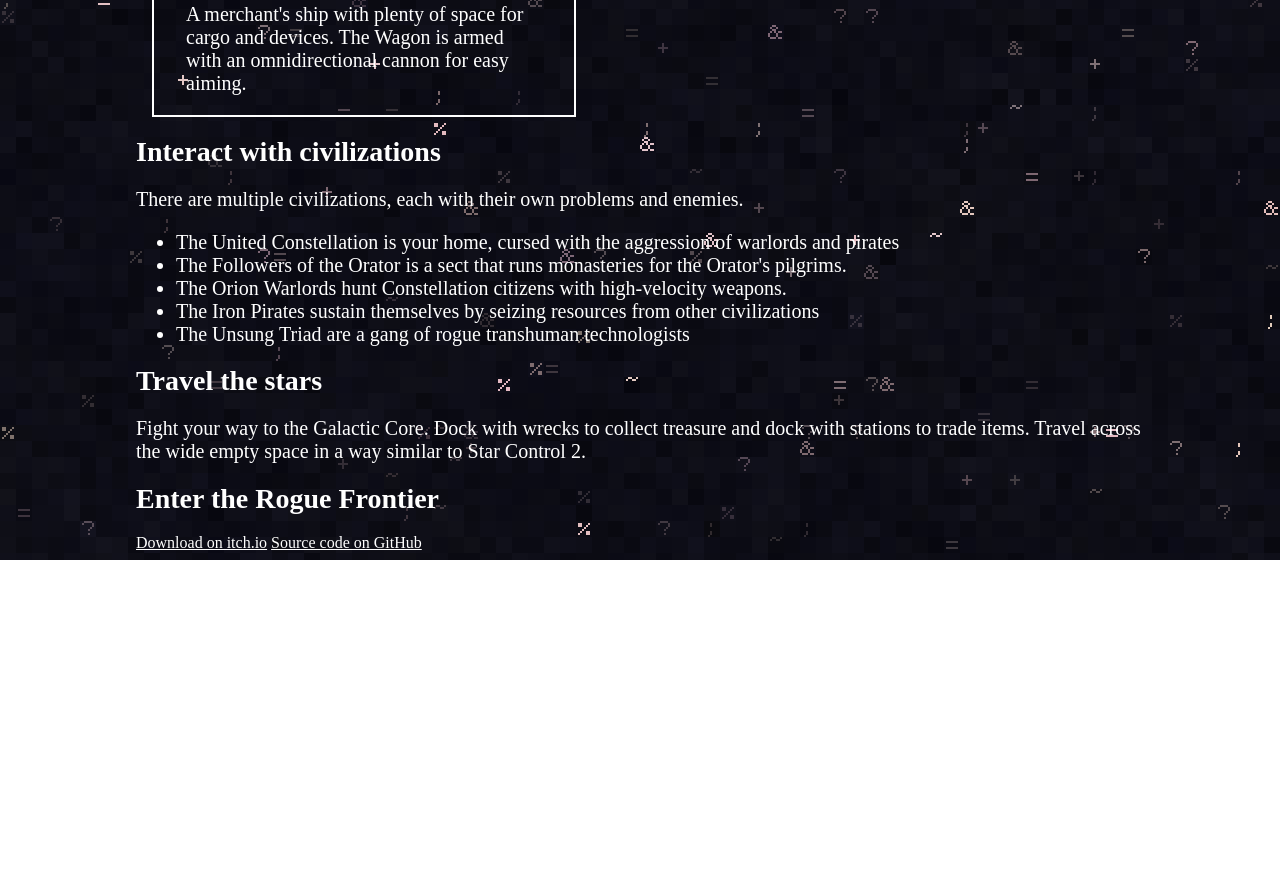
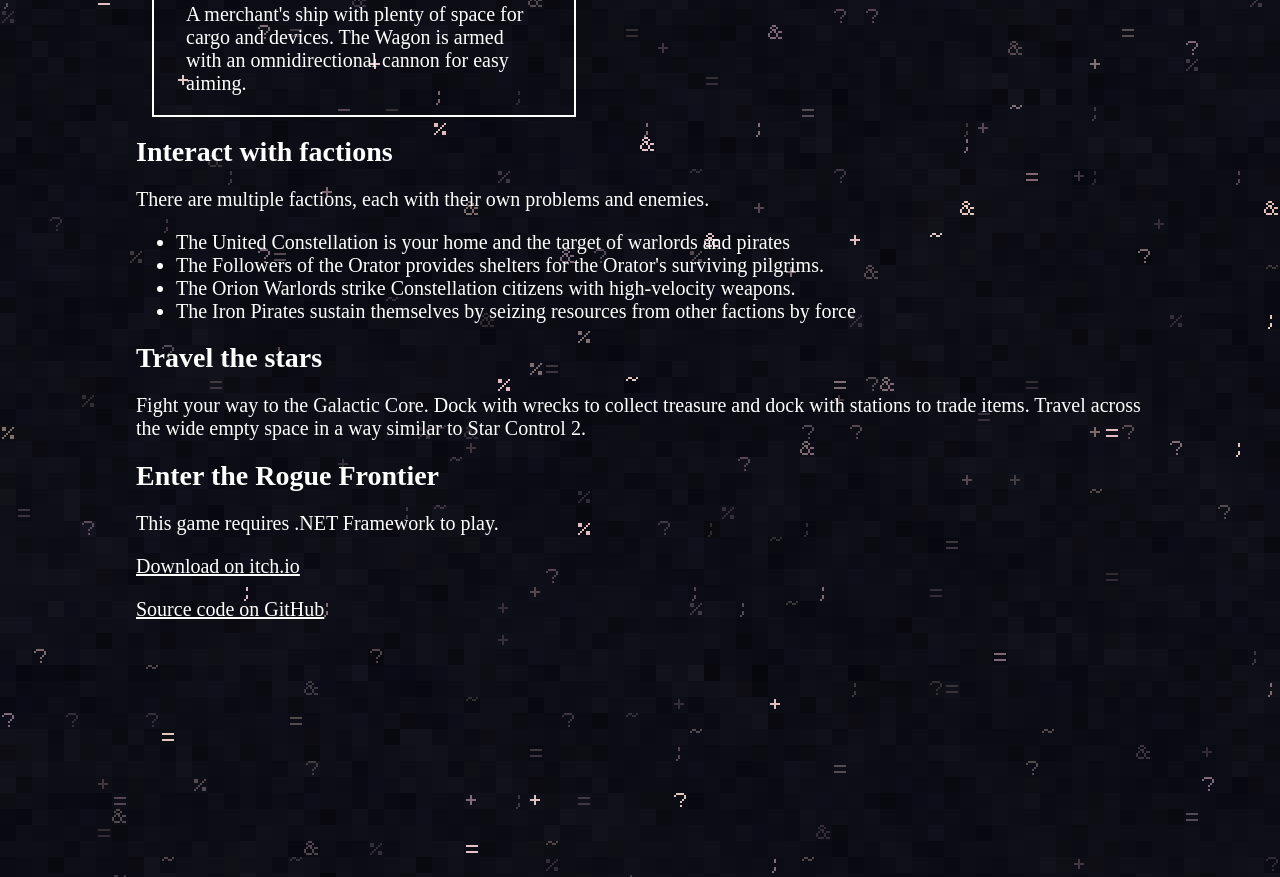
Before and after one commit to Rogue-Frontier/rogue-frontier.github.io, a plain HTML site: page index.html in a window 1280 px wide. Shown: the part 2215-3092 px from the top of the page. Before the commit the page ends 2775 px from the top, so only its background shows below. Drawn offline with Linux system fonts and the light colour scheme.

Commit message:
update some description

```diff
--- a/index.html
+++ b/index.html
@@ -138,7 +138,7 @@
             }
         }
     </script>
-    <div style="margin-left:128px; margin-right:128px;">
+    <div style="margin-left:128px; margin-right:128px; margin-bottom:256px;">
         <h1>
             Introduction
         </h1>
@@ -200,14 +200,13 @@
             </div>
         </div>
 
-        <h1>Interact with civilizations</h1>
-        <p>There are multiple civilizations, each with their own problems and enemies.</p>
+        <h1>Interact with factions</h1>
+        <p>There are multiple factions, each with their own problems and enemies.</p>
         <ul>
-            <li>The United Constellation is your home, cursed with the aggression of warlords and pirates</li>
-            <li>The Followers of the Orator is a sect that runs monasteries for the Orator's pilgrims.</li>
-            <li>The Orion Warlords hunt Constellation citizens with high-velocity weapons.</li>
-            <li>The Iron Pirates sustain themselves by seizing resources from other civilizations</li>
-            <li>The Unsung Triad are a gang of rogue transhuman technologists</li>
+            <li>The United Constellation is your home and the target of warlords and pirates</li>
+            <li>The Followers of the Orator provides shelters for the Orator's surviving pilgrims.</li>
+            <li>The Orion Warlords strike Constellation citizens with high-velocity weapons.</li>
+            <li>The Iron Pirates sustain themselves by seizing resources from other factions by force</li>
         </ul>
 
 
@@ -220,8 +219,13 @@
         <h1>
             Enter the Rogue Frontier
         </h1>
-        <a href="https://ineedauniqueusername.itch.io/rogue-frontier">Download on itch.io</a>
-        <a href="https://github.com/INeedAUniqueUsername/TranscendenceRL">Source code on GitHub</a>
+        <p>
+            This game requires .NET Framework to play.
+        </p>
+        <p>
+            <a href="https://ineedauniqueusername.itch.io/rogue-frontier">Download on itch.io</a>
+        </p>
+        <p><a href="https://github.com/INeedAUniqueUsername/TranscendenceRL">Source code on GitHub</a></p>
     </div>
 </body>
 </html>
```
